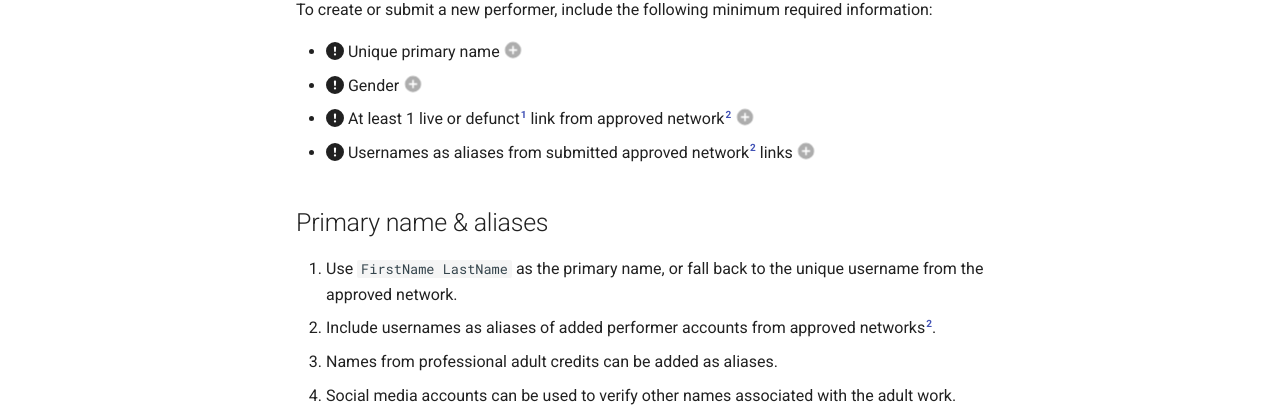
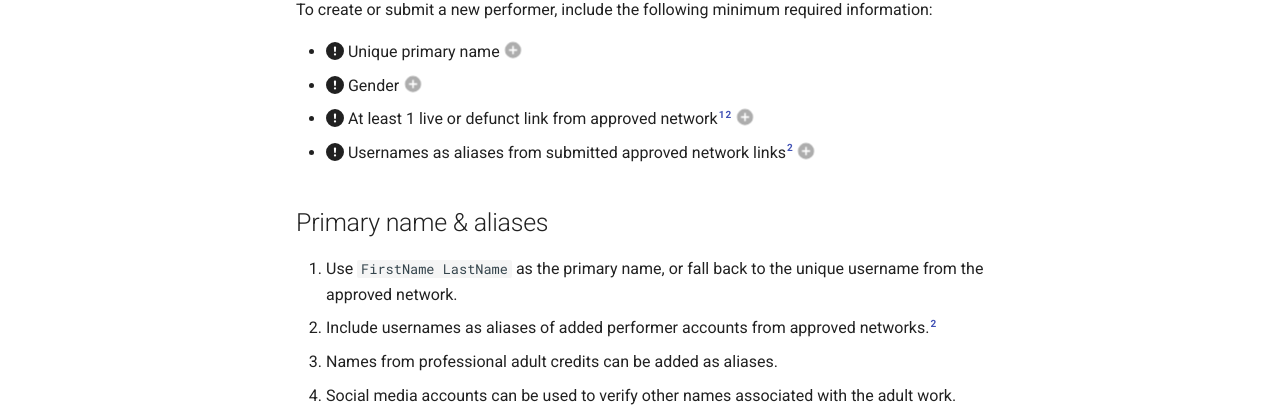
Before and after one commit to FansDB/docs, an MkDocs documentation site: the page built from docs/performers.md, in a window 1280 px wide and 900 px high. Shown: the part 405-817 px from the top of the window. Built offline with MkDocs 1.6.1 and Material for MkDocs 9.7.7, drawn with Linux system fonts in a browser that asks for light colours; comment, search, counter and statistics services are not loaded; some of the changed lines change nothing that is shown.

Commit message:
Fix formatting issues in performers.md for clarity and consistency

```diff
--- a/docs/performers.md
+++ b/docs/performers.md
@@ -13,8 +13,8 @@ To create or submit a new performer, include the following minimum required info
 <div class="annotate" markdown>
 - :fontawesome-solid-circle-exclamation: Unique primary name(1)
 - :fontawesome-solid-circle-exclamation: Gender(2)
-- :fontawesome-solid-circle-exclamation: At least 1 live or defunct[^1] link from approved network[^2](3)
-- :fontawesome-solid-circle-exclamation: Usernames as aliases from submitted approved network[^2] links(4)
+- :fontawesome-solid-circle-exclamation: At least 1 live or defunct link from approved network[^1][^2](3)
+- :fontawesome-solid-circle-exclamation: Usernames as aliases from submitted approved network links[^2](4)
 </div>
 1.  Using `FirstName LastName` is preferred, but unique username can also be used.
 2.  In cases where a performer identifies differently in their daily life, use the gender they use for adult content production.
@@ -25,7 +25,7 @@ To create or submit a new performer, include the following minimum required info
 
 <div class="annotate" markdown>
 1. Use `FirstName LastName` as the primary name, or fall back to the unique username from the approved network.
-1. Include usernames as aliases of added performer accounts from approved networks[^2].
+1. Include usernames as aliases of added performer accounts from approved networks.[^2]
 1. Names from professional adult credits can be added as aliases.
 1. Social media accounts can be used to verify other names associated with the adult work. Must be properly documented in the comments.
 1. Do not add social media or other non-network usernames as aliases.
```
